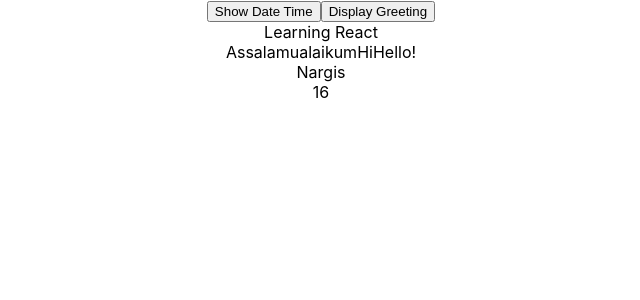
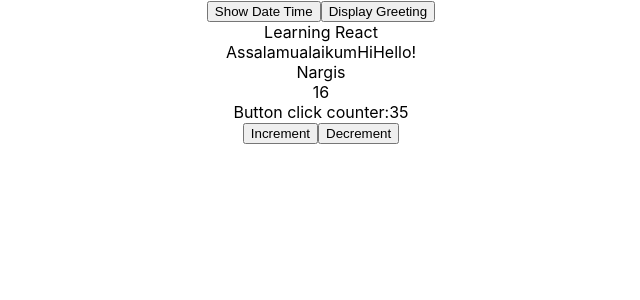
Before and after one commit to sultanaNargis03/React-March-31st, a React (Create React App) app: page / in a window 1280 px wide. Shown: the top 300 px of the page, without its empty margins (319-959 px from the left). Built offline with nearby package versions, Linux system fonts and the light colour scheme.

Commit message:
"state:class component"

```diff
--- a/src/App.js
+++ b/src/App.js
@@ -2,6 +2,7 @@
 import "./App.css";
 import Heading from "./Heading";
 import CustomComponent from "./CustomComponent";
+import Counter from "./Counter";
 function App() {
   let flag = false;
 
@@ -19,6 +20,7 @@
         myObj={{ name: "Nargis", location: "Sultana" }}
         addTwoNumbers={(firstNum, secondNum) => firstNum + secondNum}
       />
+      <Counter starterValue={35} />
     </div>
   );
 }
--- /dev/null
+++ b/src/Counter.jsx
@@ -0,0 +1,25 @@
+import { Component } from "react";
+
+export default class extends Component {
+  state = {
+    count: this.props.starterValue,
+  };
+  incrementOnClick = () => {
+    this.setState({ count: this.state.count + 1 });
+    console.log("Current value of count is: " + this.state.count);
+  };
+  decrementOnClick = () => {
+    this.setState({ count: this.state.count - 1 });
+    console.log("Current value of count is: " + this.state.count);
+  };
+
+  render() {
+    return (
+      <div>
+        <div>Button click counter:{this.state.count}</div>
+        <button onClick={this.incrementOnClick}>Increment</button>
+        <button onClick={this.decrementOnClick}>Decrement</button>
+      </div>
+    );
+  }
+}
```
